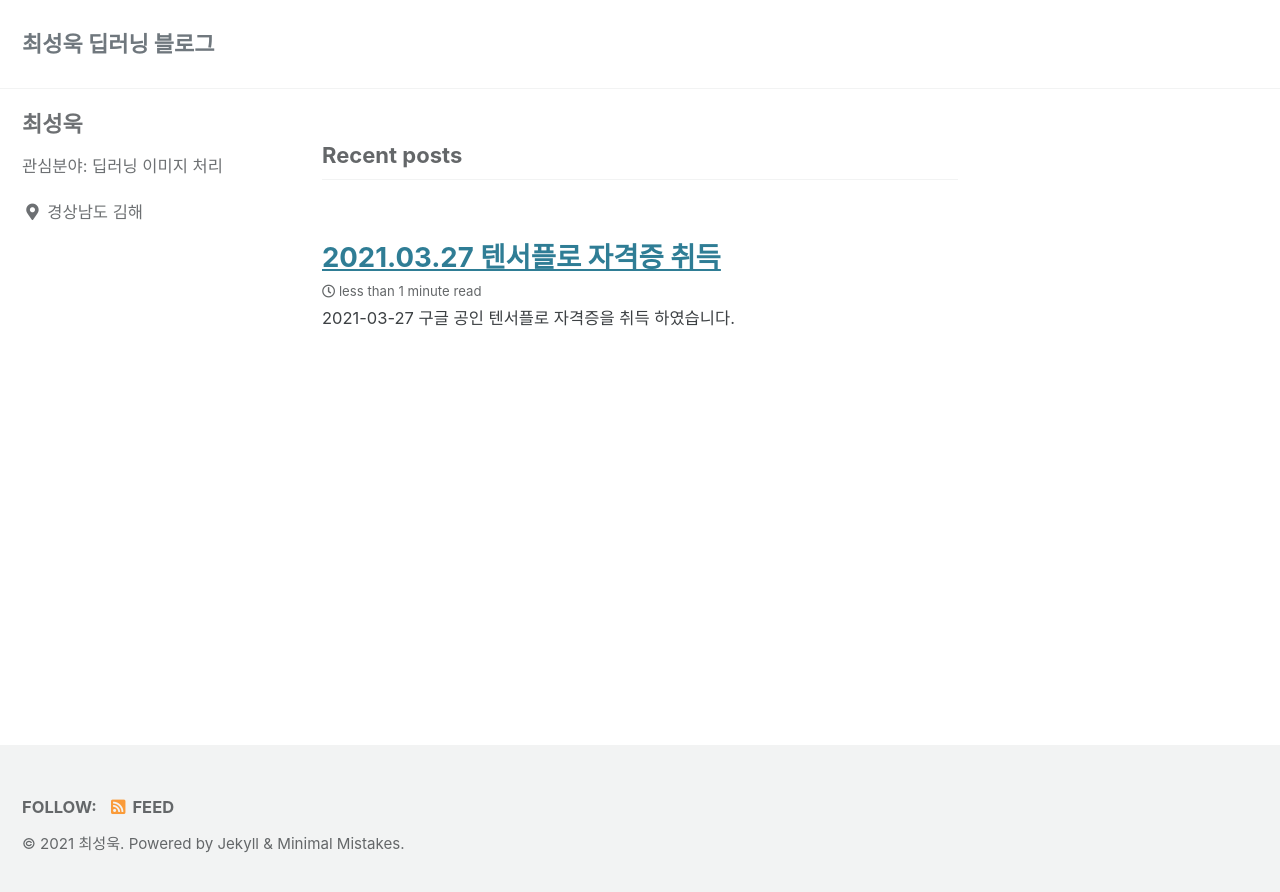
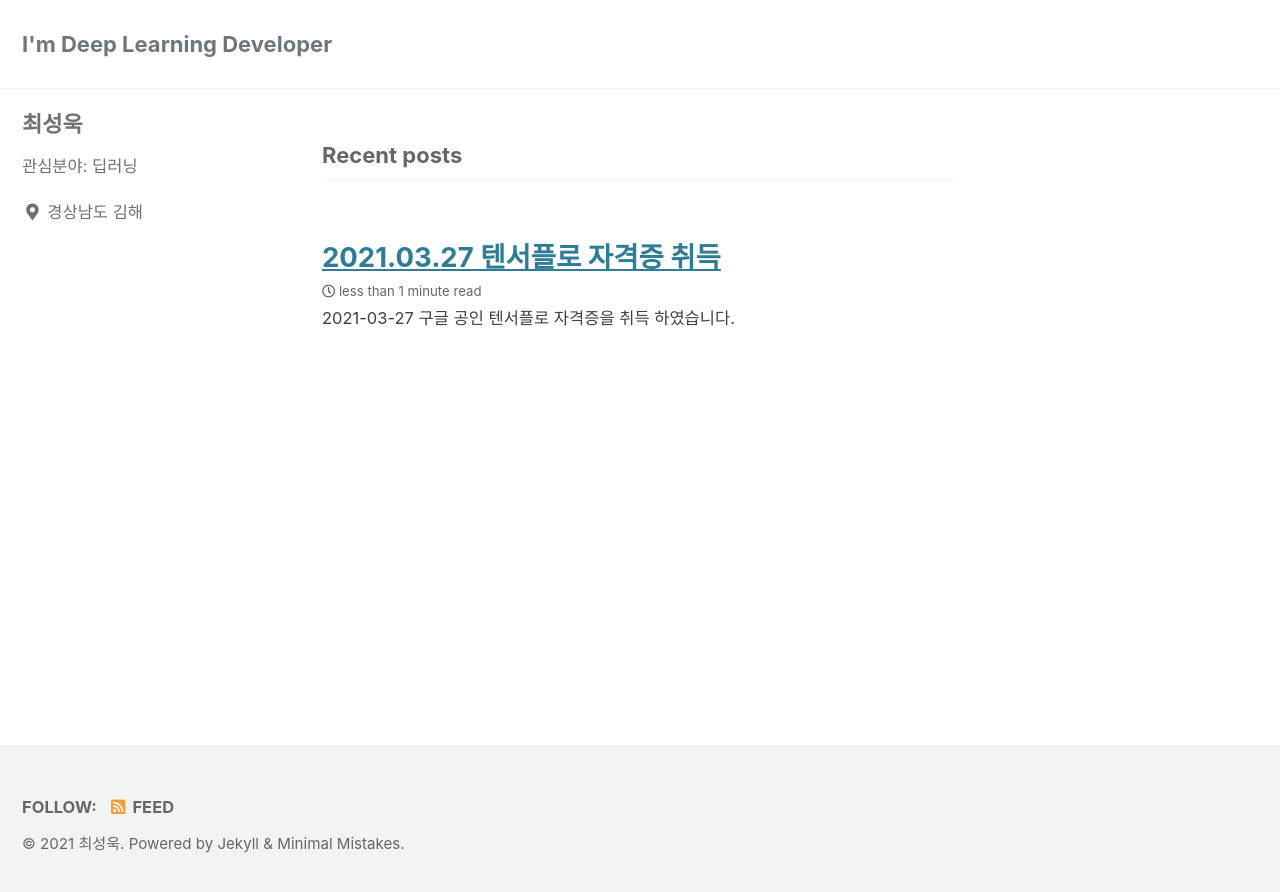
Before and after one commit to cswook96/cswook96.github.io, a Jekyll site: the page built from index.html, in a window 1280 px wide. Shown: the top 892 px of the page. Built offline with Jekyll 4.4.1, drawn with Linux system fonts in a browser that asks for light colours; cached includes are drawn as plain includes; the list of posts is cut into pages by our own code.

Commit message:
Update _config.yml

```diff
--- a/_config.yml
+++ b/_config.yml
@@ -16,7 +16,7 @@ minimal_mistakes_skin    : "default" # "air", "aqua", "contrast", "dark", "dirt"
 
 # Site Settings
 locale                   : "en-US"
-title                    : "최성욱 딥러닝 블로그"
+title                    : "I'm Deep Learning Developer"
 title_separator          : "-"
 subtitle                 : # site tagline that appears below site title in masthead
 name                     : "최성욱"
@@ -96,7 +96,7 @@ analytics:
 author:
   name             : "최성욱"
   avatar           : # path of avatar image, e.g. "/assets/images/bio-photo.jpg"
-  bio              : "관심분야: 딥러닝 이미지 처리"
+  bio              : "관심분야: 딥러닝 "
   location         : "경상남도 김해"
   email            :
   links:
```
